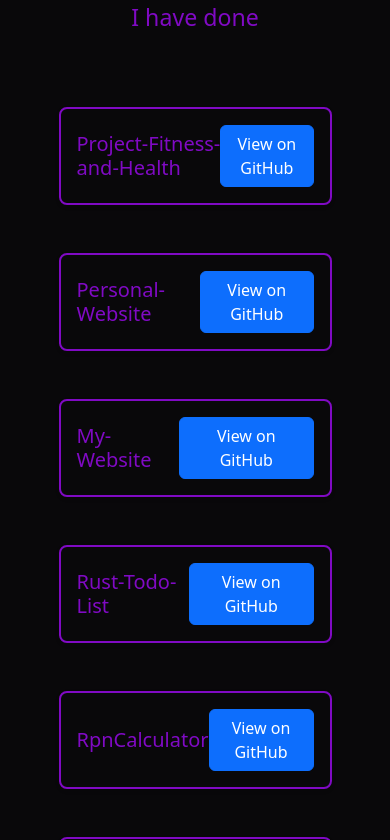
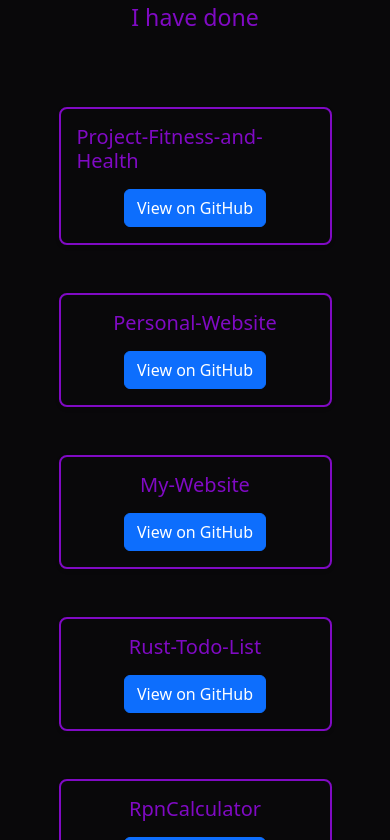
Before and after one commit to JBrunnerhtl/Website, an Angular app in the folder Personal-Website/: page / in a window 390 px wide. Shown: the part 2724-3564 px from the top of the page. Built offline with nearby package versions, Linux system fonts and the light colour scheme.

Commit message:
made the buttons at the project section all the same size on mobile

```diff
--- a/Personal-Website/src/components/projects/projects.html
+++ b/Personal-Website/src/components/projects/projects.html
@@ -3,9 +3,11 @@
   @for (repo of repos; track repo.name) {
     <div class="card card-project m-4" style="width: 70%;">
       <div class="card-body">
-        <div class="d-flex justify-content-between align-items-center">
-          <h5 class="card-title card-title-project mb-0">{{ repo.name }}</h5>
-          <a [href]="repo.url" class="btn btn-primary" target="_blank">View on GitHub</a>
+        <div class="d-flex justify-content-between align-items-center flex-column flex-md-row">
+          <h5 class="card-title card-title-project mb-2 mb-md-0">{{ repo.name }}</h5>
+          <a [href]="repo.url" class="btn btn-primary w-md-auto mt-2 mt-md-0" target="_blank">
+            View on GitHub
+          </a>
         </div>
       </div>
     </div>
```
